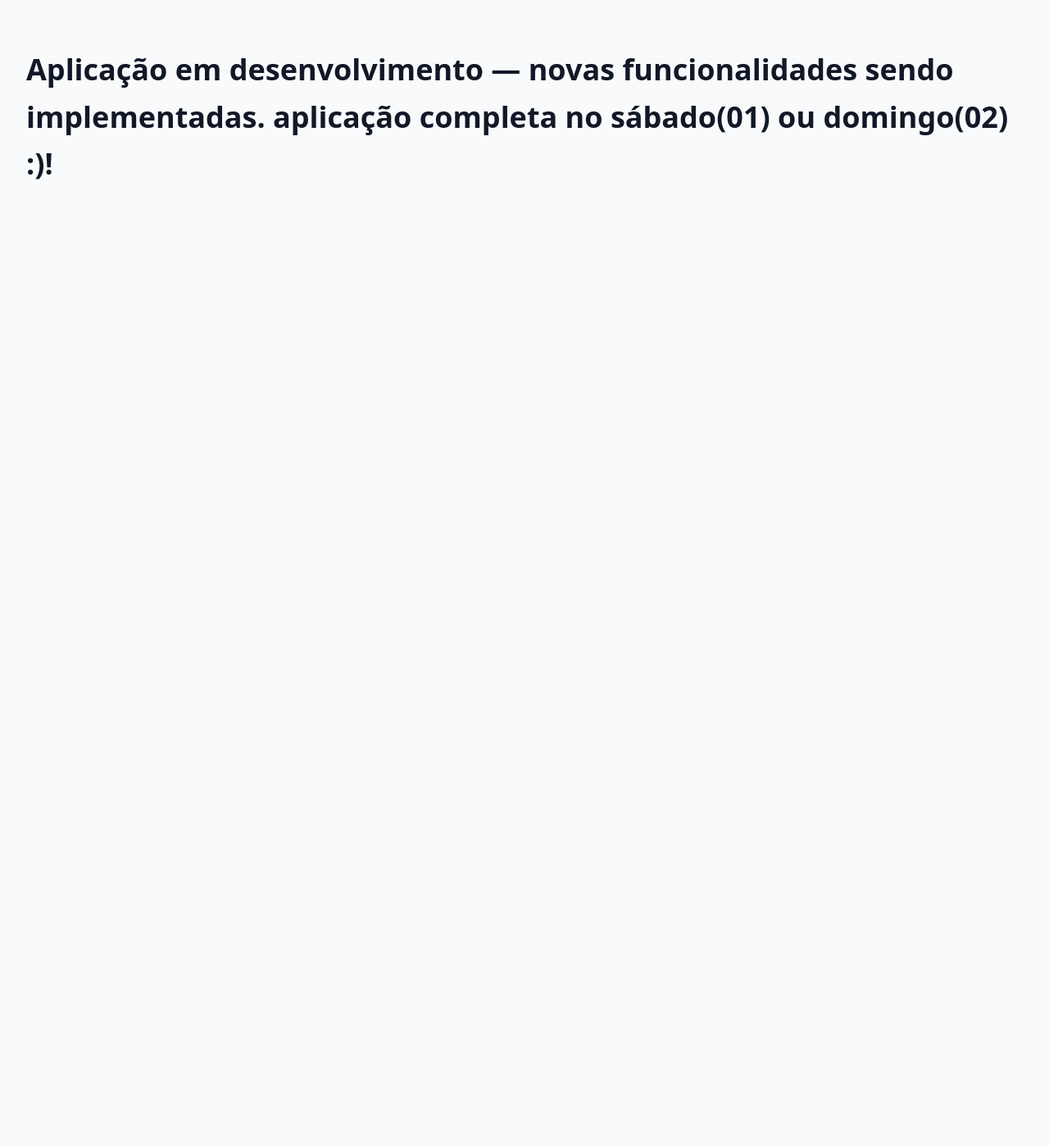
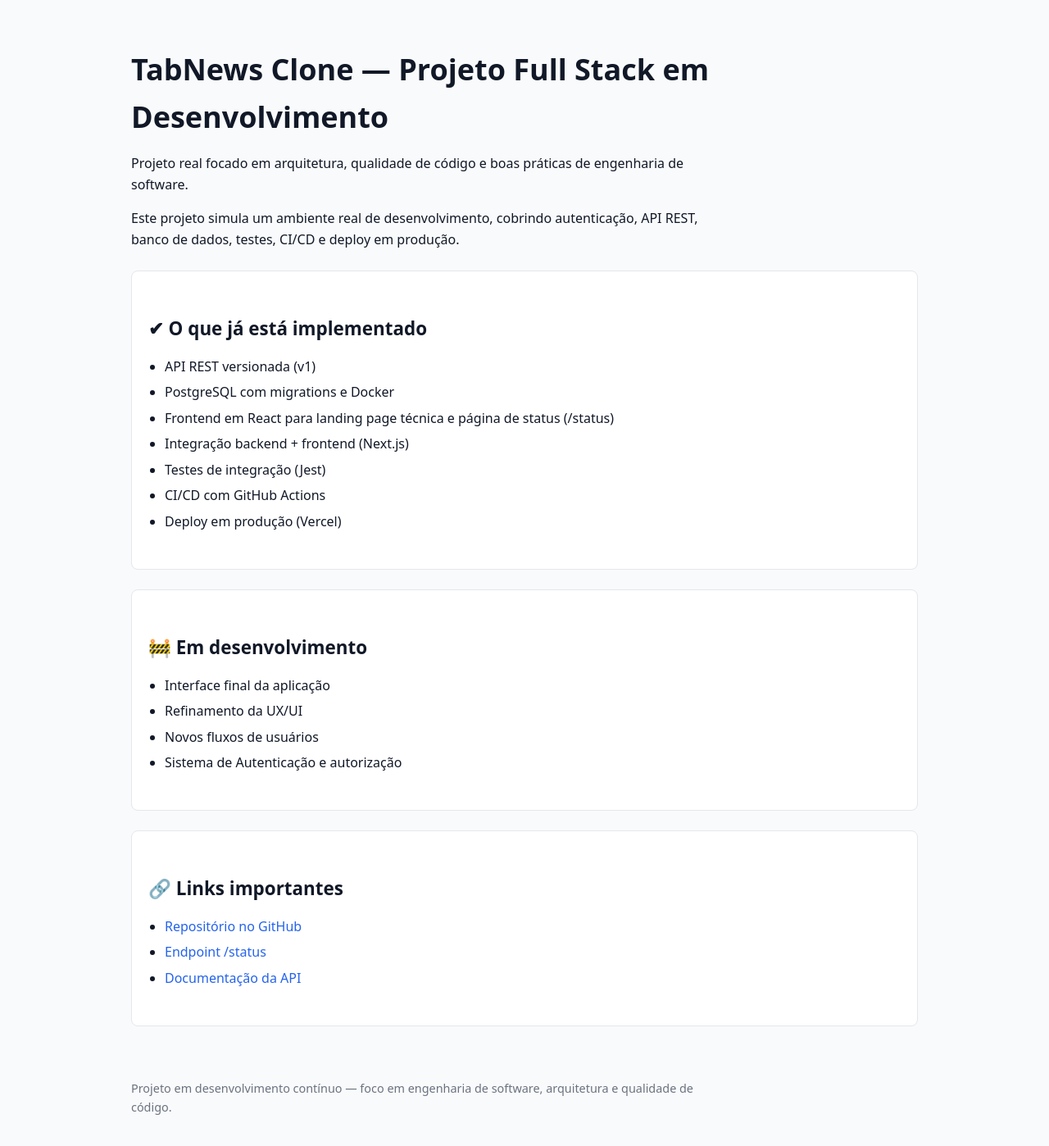
Before and after one commit to leocavalhere6/tabnews, a Next.js app: page / in a window 1280 px wide. Shown: the top 1398 px of the page at 82% size. Before the commit the page ends 800 px from the top, so only its background shows below. Built offline with nearby package versions, Linux system fonts and the light colour scheme.

Commit message:
feat: add technical landing page for project overview

```diff
--- a/pages/index.js
+++ b/pages/index.js
@@ -1,10 +1,112 @@
-function Home() {
+export default function HomePage() {
   return (
-    <h1>
-      Aplicação em desenvolvimento — novas funcionalidades sendo implementadas.
-      aplicação completa no sábado(01) ou domingo(02) :)!
-    </h1>
+    <main>
+      <Headline />
+      <ProjectContext />
+      <ImplementedFeatures />
+      <InProgress />
+      <ImportantLinks />
+      <Footer />
+    </main>
   );
 }
 
-export default Home;
+function Headline() {
+  return (
+    <>
+      <h1>TabNews Clone — Projeto Full Stack em Desenvolvimento</h1>
+      <p>
+        Projeto real focado em arquitetura, qualidade de código e boas práticas
+        de engenharia de software.
+      </p>
+    </>
+  );
+}
+
+function ProjectContext() {
+  return (
+    <p>
+      Este projeto simula um ambiente real de desenvolvimento, cobrindo
+      autenticação, API REST, banco de dados, testes, CI/CD e deploy em
+      produção.
+    </p>
+  );
+}
+
+function ImplementedFeatures() {
+  return (
+    <div className="card">
+      <h2>✔ O que já está implementado</h2>
+      <ul>
+        <li>API REST versionada (v1)</li>
+        <li>PostgreSQL com migrations e Docker</li>
+        <li>
+          Frontend em React para landing page técnica e página de status
+          (/status)
+        </li>
+        <li>Integração backend + frontend (Next.js)</li>
+        <li>Testes de integração (Jest)</li>
+        <li>CI/CD com GitHub Actions</li>
+        <li>Deploy em produção (Vercel)</li>
+      </ul>
+    </div>
+  );
+}
+
+function InProgress() {
+  return (
+    <div className="card">
+      <h2>🚧 Em desenvolvimento</h2>
+      <ul>
+        <li>Interface final da aplicação</li>
+        <li>Refinamento da UX/UI</li>
+        <li>Novos fluxos de usuários</li>
+        <li>Sistema de Autenticação e autorização</li>
+      </ul>
+    </div>
+  );
+}
+
+function ImportantLinks() {
+  return (
+    <div className="card">
+      <h2>🔗 Links importantes</h2>
+      <ul>
+        <li>
+          <a
+            href="https://github.com/leocavalhere6/tabnews"
+            target="_blank"
+            rel="noreferrer"
+          >
+            Repositório no GitHub
+          </a>
+        </li>
+
+        <li>
+          <a href="/status">Endpoint /status</a>
+        </li>
+
+        <li>
+          <a
+            href="https://github.com/leocavalhere6/tabnews#readme"
+            target="_blank"
+            rel="noreferrer"
+          >
+            Documentação da API
+          </a>
+        </li>
+      </ul>
+    </div>
+  );
+}
+
+function Footer() {
+  return (
+    <footer>
+      <p>
+        Projeto em desenvolvimento contínuo — foco em engenharia de software,
+        arquitetura e qualidade de código.
+      </p>
+    </footer>
+  );
+}
```
